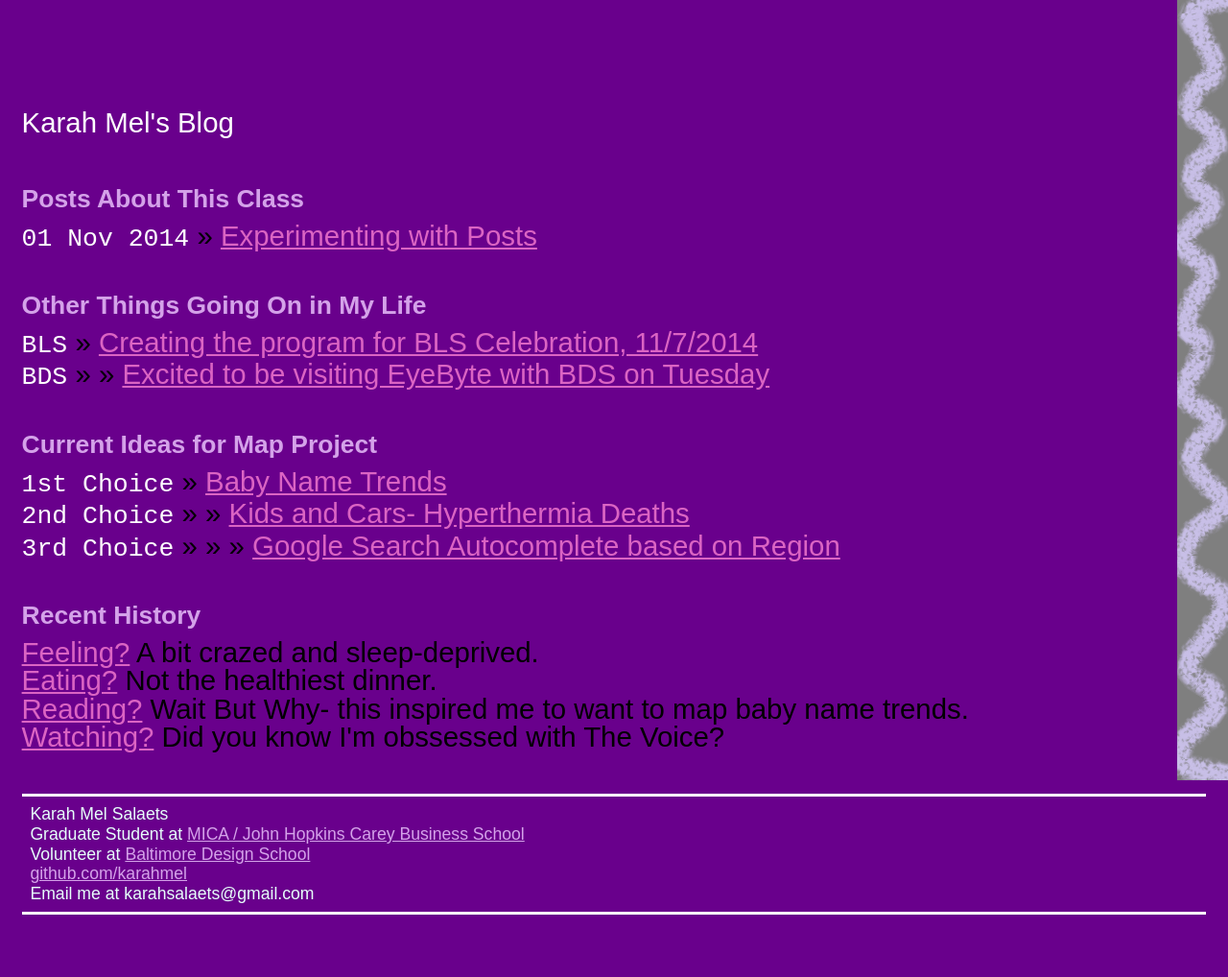
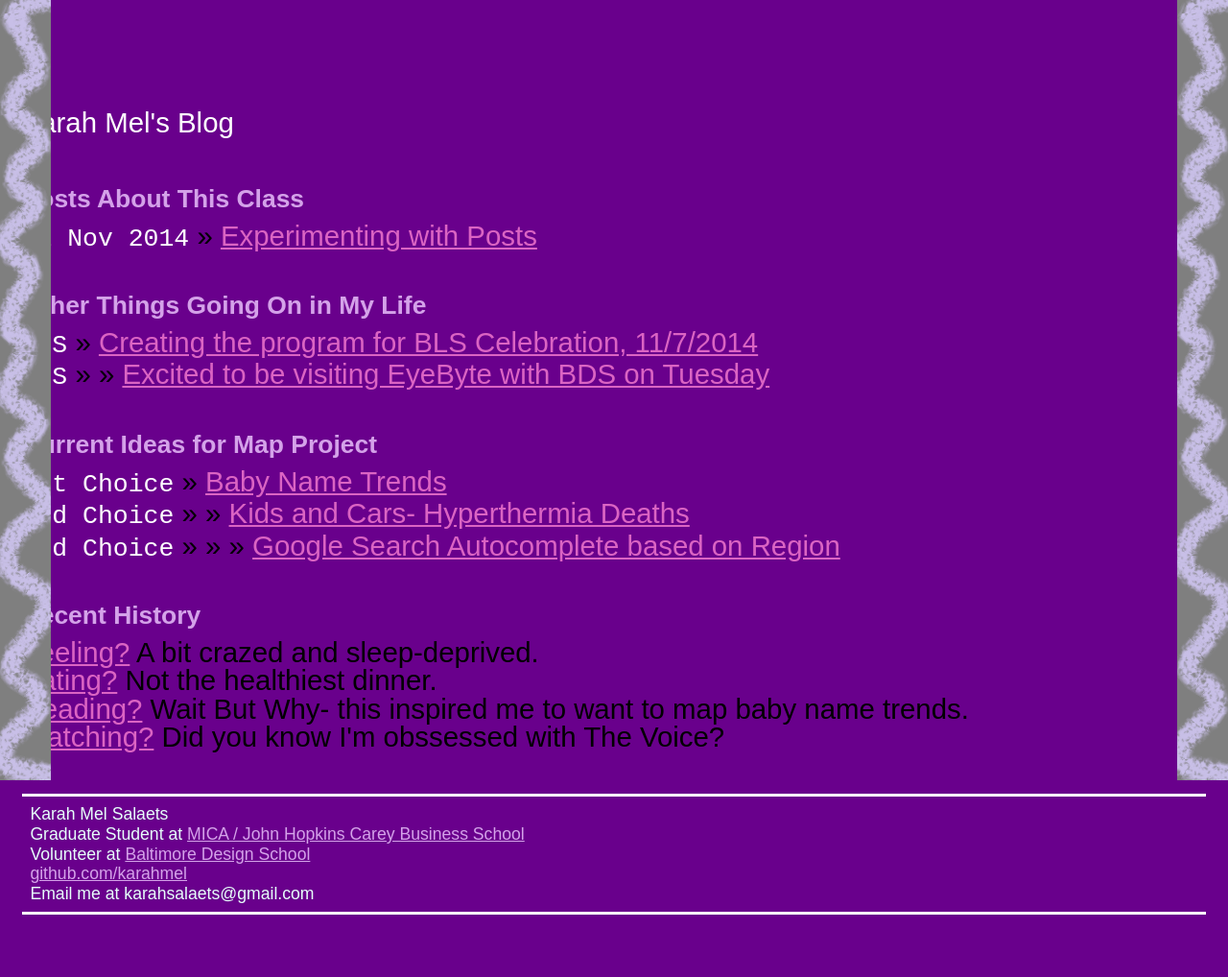
Before and after one commit to Karahmel/Blog, a Jekyll site: the page built from index.html, in a window 1280 px wide. Shown: the whole page at 96% size. Built offline with Jekyll 4.4.1, drawn with Linux system fonts in a browser that asks for light colours; Markdown is read by kramdown in place of the engine named in the settings.

Commit message:
Update footer.html

```diff
--- a/_includes/footer.html
+++ b/_includes/footer.html
@@ -11,6 +11,6 @@
   </div>
 
 <a href="http://github.com/karahmel/Blog"><img style="position: absolute; top: 0; right: 0; border: 0;" src="images/stripe.png" alt="Clone me from GitHub" /></a>
-
+<a href="http://github.com/karahmel/Blog"><img style="position: absolute; top: 0; left: 0; border: 0;" src="images/stripe.png" alt="Clone me from GitHub" /></a>
 </body>
 </html>
```
